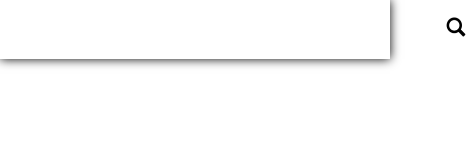
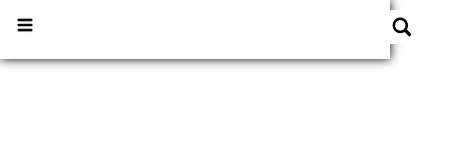
Before and after one commit to atlagh/silvia, a React (Create React App) app: page / in a window 390 px wide. Shown: the top 160 px of the page, 468 px wide, since content can reach past the window. Built offline with nearby package versions, Linux system fonts and the light colour scheme.

Commit message:
navbar update

```diff
--- a/src/components/navbar/Navbar.css
+++ b/src/components/navbar/Navbar.css
@@ -14,11 +14,29 @@
 
 }
 
+.NavIcon{
+	visibility: hidden;
+}
+
 .NavLink{
 	display: inline-block;
 	margin-right: 5%;
-	margin-left: 8%;
+	margin-left: 4%;
+	width: 200px;
+	max-width: 200px;
+	padding-left: 10px;
 	cursor: pointer;
+}
+
+.NavLink:hover{
+	font-size: 20px;
+	color: pink;
+	text-decoration: underline;
+
+}
+
+.NavLink:active{
+	font-size: 15px;
 }
 
 .NavSearch{
@@ -70,7 +88,70 @@
 }
 
 @media (max-width: 830px){
-	.NavLink{
+
+	.NavWrap{
+		display: grid;
 		visibility: hidden;
 	}
+
+	.NavIcon{
+		visibility: visible;
+		width: 30px;
+		height: 30px;
+		margin-left: 10px;
+		margin-top: 10px;
+		background-image: url('NavIcon.png');
+		background-repeat: no-repeat;
+		background-position: center;
+		background-size: 20px 20px;
+	}
+	.NavWrap:hover{
+		animation: 0.5s fadeIn;
+  		animation-fill-mode: forwards;
+		height:250px;
+		transition: all 1s;
+	}
+
+
+	@keyframes fadeIn {
+		  99% {
+		    visibility: hidden;
+		  }
+		  100% {
+		    visibility: visible;
+		  }
 }
+	.NavSearch:hover{
+		background-position: 130px 3px;
+	}
+	.NavSearch:focus{
+		background-position: 130px 3px;
+
+	}
+}
+
+@media (max-width: 730px){
+
+	.NavSearch:hover{
+		background-position: 112px 3px;
+
+	}
+	.NavSearch:focus{
+		background-position: 112px 3px;
+
+	}
+
+}
+
+@media (max-width: 500px){
+
+	.NavSearch:hover{
+		background-position: 95px 4px;
+
+	}
+	.NavSearch:focus{
+		background-position: 95px 4px;
+
+	}
+
+}
--- a/src/components/navbar/Navbar.js
+++ b/src/components/navbar/Navbar.js
@@ -6,6 +6,7 @@ const Navbar = () => {
 	return(
 		<div className='Wrap'>
 				<nav className='NavWrap'>
+					<div className='NavIcon'></div>
 					<li className='NavLink' >Home</li>
 					<li className='NavLink' >Blog</li>
 					<li className='NavLink' >Consulting</li>
```
Also changed, not shown: src/components/navbar/NavIcon.png (added), 1 other file (tests, documents, lock files or other folders).
